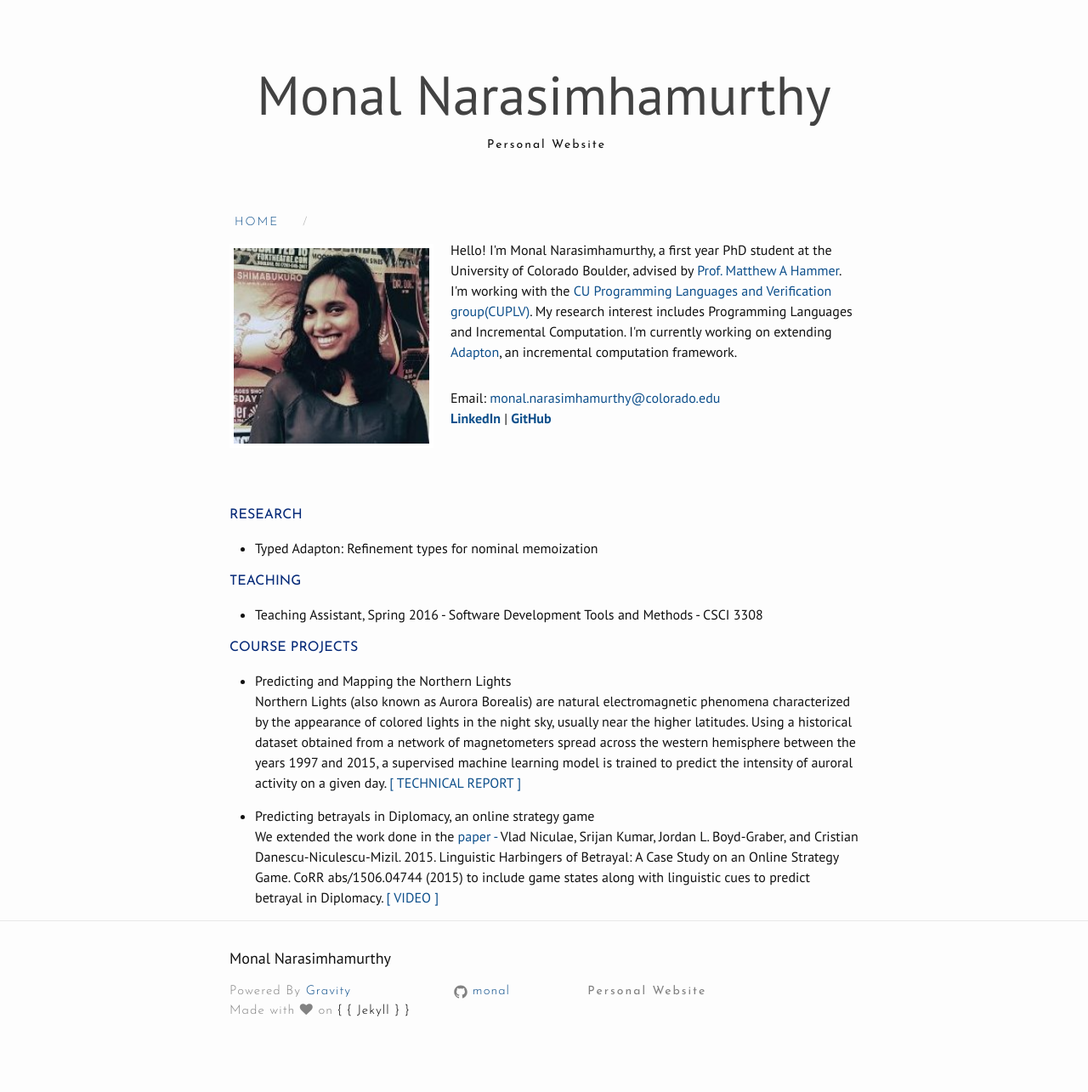
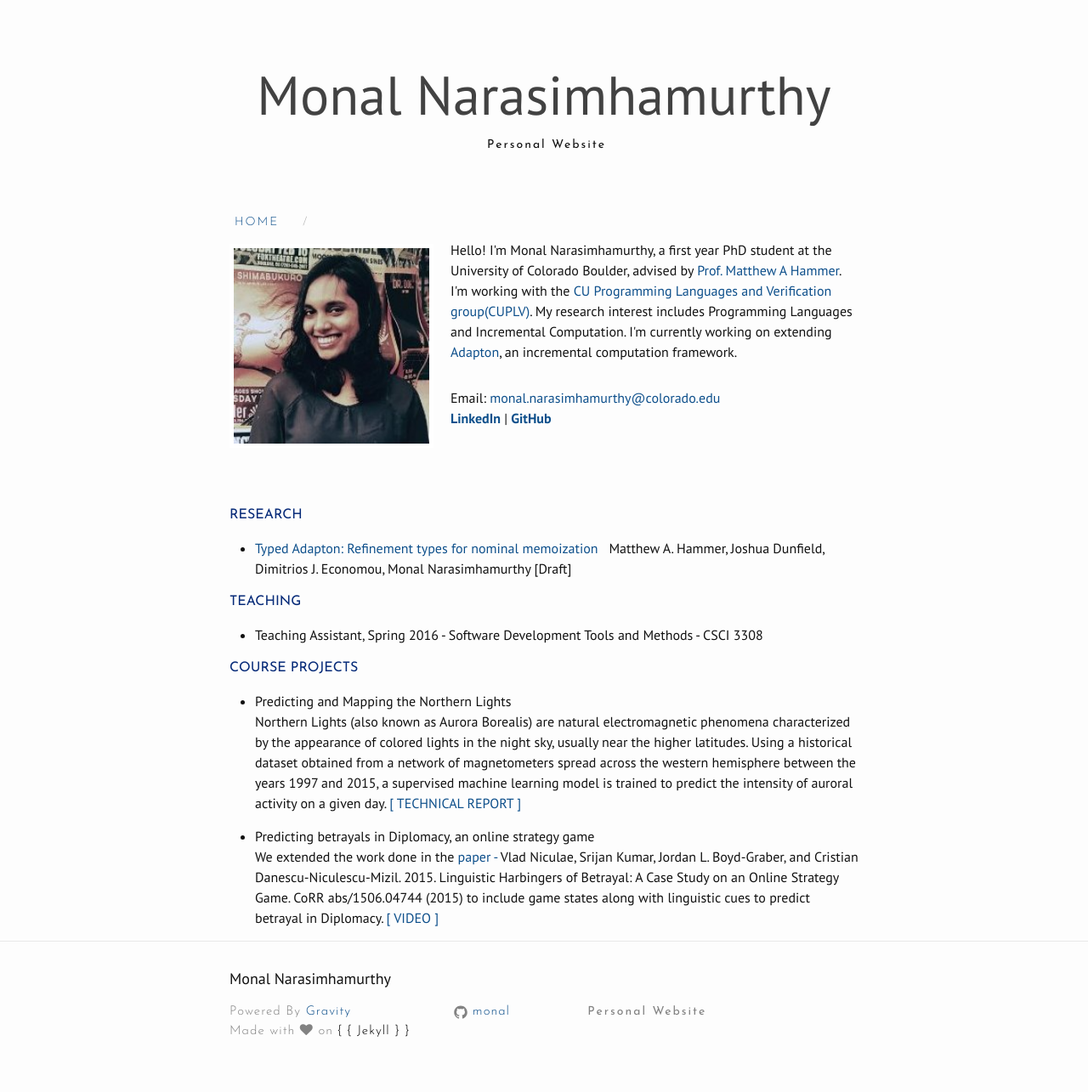
Before and after one commit to monal/monal.github.io, a Jekyll site: the page built from index.html, in a window 1280 px wide. Shown: the whole page at 85% size. Built offline with Jekyll 4.4.1, drawn with Linux system fonts in a browser that asks for light colours; nearby versions of some CDN libraries; before the commit the page ends 1261 px from its top, so only the background shows below that.

Commit message:
Add paper

```diff
--- a/index.html
+++ b/index.html
@@ -15,7 +15,7 @@
 
 <div style="margin-top:-5px">
 <h4 style="color:#062A78; font-family:'Josefin Sans';">RESEARCH</h4>
-<ul><li style="https://arxiv.org/abs/1610.00097">Typed Adapton: Refinement types for nominal memoization</li></ul>
+<ul><li style=""><a href="https://arxiv.org/abs/1610.00097">Typed Adapton: Refinement types for nominal memoization</a> &nbsp; Matthew A. Hammer, Joshua Dunfield, Dimitrios J. Economou, Monal Narasimhamurthy [Draft]</li></ul>
 
 <div>
 <h4 style="color:#062A78; font-family:'Josefin Sans';">TEACHING</h4>
```
